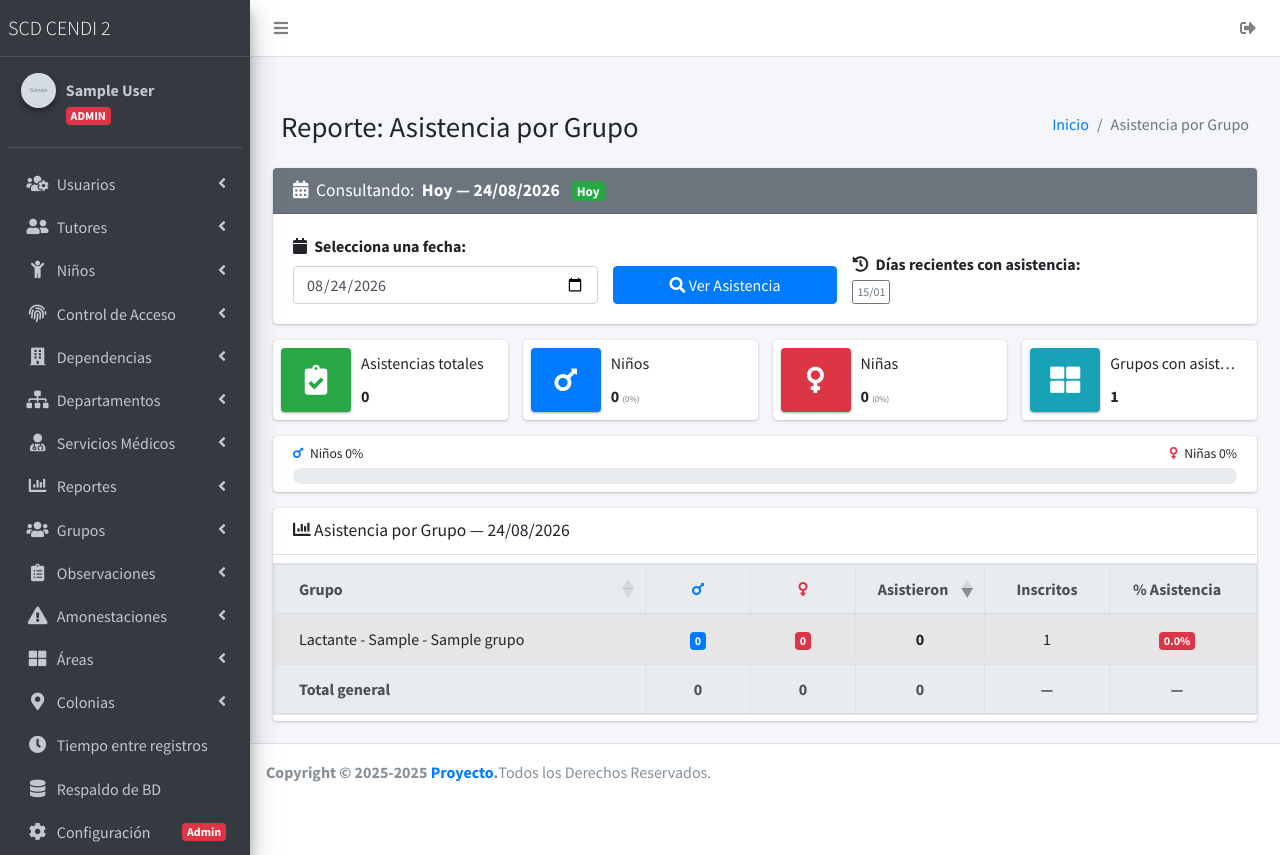
After one commit to NASA312/proyecto, a Django app: page /guarderia/reportes/asistencia-grupos/ in a window 1280 px wide. The commit adds this page. Run offline with Django 5.2, Linux system fonts and the light colour scheme; a user stored in the database is signed in; tables that the repository leaves empty hold one stand-in row (values such as "Sample post"); grey boxes marked "Sample" are stand-in pictures; some libraries are stand-ins or nearby versions.

Commit message:
feat: agregar reporte de asistencia por grupo y actualizar menú de navegación

```diff
--- /dev/null
+++ b/src/guarderia/templates/guarderia/reportes/asistencia_grupos.html
@@ -0,0 +1,322 @@
+{% extends 'base.html' %}
+{% load static %}
+
+{% block title %}Reporte: Asistencia por Grupo{% endblock %}
+
+{% block content %}
+<div class="content-header">
+  <div class="container-fluid">
+    <div class="row mb-2">
+      <div class="col-sm-6">
+        <h1 class="m-0">Reporte: Asistencia por Grupo</h1>
+      </div>
+      <div class="col-sm-6">
+        <ol class="breadcrumb float-sm-right">
+          <li class="breadcrumb-item"><a href="{% url 'guarderia:dashboard' %}">Inicio</a></li>
+          <li class="breadcrumb-item active">Asistencia por Grupo</li>
+        </ol>
+      </div>
+    </div>
+  </div>
+</div>
+
+<section class="content">
+  <div class="container-fluid">
+
+    <!-- ── Selector de fecha ────────────────────────────────────────── -->
+    <div class="card card-secondary">
+      <div class="card-header">
+        <h3 class="card-title">
+          <i class="fas fa-calendar-alt mr-1"></i>
+          Consultando:
+          <strong class="ml-1">
+            {% if es_hoy %}Hoy — {{ hoy|date:"d/m/Y" }}{% else %}{{ fecha_consulta|date:"d \d\e F \d\e Y" }}{% endif %}
+          </strong>
+          {% if not es_hoy %}
+            <span class="badge badge-warning ml-2">Histórico</span>
+          {% else %}
+            <span class="badge badge-success ml-2">Hoy</span>
+          {% endif %}
+        </h3>
+      </div>
+      <div class="card-body">
+        <div class="row align-items-end">
+          <div class="col-md-4">
+            <form method="get" id="formFecha">
+              <div class="form-group mb-0">
+                <label class="font-weight-bold">
+                  <i class="fas fa-calendar mr-1"></i> Selecciona una fecha:
+                </label>
+                <input type="date" id="inputFecha" name="fecha" class="form-control"
+                       value="{{ fecha_consulta|date:'Y-m-d' }}" max="{{ hoy|date:'Y-m-d' }}">
+              </div>
+            </form>
+          </div>
+          <div class="col-md-3">
+            <button type="button" onclick="document.getElementById('formFecha').submit()" class="btn btn-primary btn-block">
+              <i class="fas fa-search"></i> Ver Asistencia
+            </button>
+          </div>
+          <div class="col-md-5">
+            {% if not es_hoy %}
+            <a href="{% url 'guarderia:reporte_asistencia_grupos' %}" class="btn btn-success btn-sm">
+              <i class="fas fa-calendar-day"></i> Ir a Hoy
+            </a>
+            {% endif %}
+            {% if fechas_con_asistencia %}
+            <label class="font-weight-bold d-block mt-2 mb-1">
+              <i class="fas fa-history mr-1"></i> Días recientes con asistencia:
+            </label>
+            <div class="d-flex flex-wrap" style="gap:4px;">
+              {% for fecha in fechas_con_asistencia %}
+              <a href="?fecha={{ fecha|date:'Y-m-d' }}"
+                 class="btn btn-xs {% if fecha == fecha_consulta %}btn-success{% else %}btn-outline-secondary{% endif %}"
+                 title="{{ fecha|date:'d/m/Y' }}">
+                {{ fecha|date:"d/m" }}
+              </a>
+              {% endfor %}
+            </div>
+            {% endif %}
+          </div>
+        </div>
+      </div>
+    </div>
+
+    <!-- ── Tarjetas resumen ─────────────────────────────────────────── -->
+    <div class="row">
+      <div class="col-md-3 col-sm-6">
+        <div class="info-box">
+          <span class="info-box-icon bg-success elevation-1"><i class="fas fa-clipboard-check"></i></span>
+          <div class="info-box-content">
+            <span class="info-box-text">Asistencias totales</span>
+            <span class="info-box-number">{{ total_asistencias_general }}</span>
+          </div>
+        </div>
+      </div>
+      <div class="col-md-3 col-sm-6">
+        <div class="info-box">
+          <span class="info-box-icon bg-primary elevation-1"><i class="fas fa-mars"></i></span>
+          <div class="info-box-content">
+            <span class="info-box-text">Niños</span>
+            <span class="info-box-number">
+              {{ total_masculino_general }}
+              <small class="text-muted" style="font-size:.55em;">({{ pct_masculino }}%)</small>
+            </span>
+          </div>
+        </div>
+      </div>
+      <div class="col-md-3 col-sm-6">
+        <div class="info-box">
+          <span class="info-box-icon bg-danger elevation-1"><i class="fas fa-venus"></i></span>
+          <div class="info-box-content">
+            <span class="info-box-text">Niñas</span>
+            <span class="info-box-number">
+              {{ total_femenino_general }}
+              <small class="text-muted" style="font-size:.55em;">({{ pct_femenino }}%)</small>
+            </span>
+          </div>
+        </div>
+      </div>
+      <div class="col-md-3 col-sm-6">
+        <div class="info-box">
+          <span class="info-box-icon bg-info elevation-1"><i class="fas fa-th-large"></i></span>
+          <div class="info-box-content">
+            <span class="info-box-text">Grupos con asistencia</span>
+            <span class="info-box-number">{{ resumen_por_grupo|length }}</span>
+          </div>
+        </div>
+      </div>
+    </div>
+
+    <!-- ── Barra distribución ───────────────────────────────────────── -->
+    <div class="card">
+      <div class="card-body py-2">
+        <div class="d-flex justify-content-between mb-1" style="font-size:.85rem;">
+          <span><i class="fas fa-mars mr-1 text-primary"></i> Niños {{ pct_masculino }}%</span>
+          <span><i class="fas fa-venus mr-1 text-danger"></i> Niñas {{ pct_femenino }}%</span>
+        </div>
+        <div class="progress" style="height:16px;border-radius:8px;">
+          <div class="progress-bar bg-primary" style="width:{{ pct_masculino }}%;border-radius:8px 0 0 8px;">
+            {% if pct_masculino > 10 %}{{ pct_masculino }}%{% endif %}
+          </div>
+          <div class="progress-bar bg-danger" style="width:{{ pct_femenino }}%;border-radius:0 8px 8px 0;">
+            {% if pct_femenino > 10 %}{{ pct_femenino }}%{% endif %}
+          </div>
+        </div>
+      </div>
+    </div>
+
+    <!-- ── Tabla resumen por grupo ─────────────────────────────────── -->
+    <div class="card">
+      <div class="card-header">
+        <h3 class="card-title">
+          <i class="fas fa-chart-bar"></i> Asistencia por Grupo — {{ fecha_consulta|date:"d/m/Y" }}
+        </h3>
+      </div>
+      <div class="card-body p-0">
+        <table id="tablaResumenGrupos" class="table table-striped table-bordered table-hover w-100 mb-0">
+          <thead class="thead-light">
+            <tr>
+              <th>Grupo</th>
+              <th class="text-center" style="width:80px;"><i class="fas fa-mars text-primary" title="Niños"></i></th>
+              <th class="text-center" style="width:80px;"><i class="fas fa-venus text-danger" title="Niñas"></i></th>
+              <th class="text-center" style="width:90px;">Asistieron</th>
+              <th class="text-center" style="width:100px;">Inscritos</th>
+              <th class="text-center" style="width:110px;">% Asistencia</th>
+            </tr>
+          </thead>
+          <tbody>
+            {% for fila in resumen_por_grupo %}
+            <tr>
+              <td>{{ fila.grupo }}</td>
+              <td class="text-center"><span class="badge badge-primary">{{ fila.masculino }}</span></td>
+              <td class="text-center"><span class="badge badge-danger">{{ fila.femenino }}</span></td>
+              <td class="text-center"><strong>{{ fila.total }}</strong></td>
+              <td class="text-center">
+                {% if fila.total_inscritos is not None %}
+                  {{ fila.total_inscritos }}
+                {% else %}—{% endif %}
+              </td>
+              <td class="text-center">
+                {% if fila.porcentaje is not None %}
+                  <span class="badge {% if fila.porcentaje >= 75 %}badge-success{% elif fila.porcentaje >= 40 %}badge-warning{% else %}badge-danger{% endif %}">
+                    {{ fila.porcentaje }}%
+                  </span>
+                {% else %}—{% endif %}
+              </td>
+            </tr>
+            {% empty %}
+            <tr>
+              <td colspan="6" class="text-center text-muted py-3">Sin asistencia registrada para esta fecha</td>
+            </tr>
+            {% endfor %}
+          </tbody>
+          <tfoot class="thead-light">
+            <tr>
+              <th>Total general</th>
+              <th class="text-center">{{ total_masculino_general }}</th>
+              <th class="text-center">{{ total_femenino_general }}</th>
+              <th class="text-center">{{ total_asistencias_general }}</th>
+              <th class="text-center">—</th>
+              <th class="text-center">—</th>
+            </tr>
+          </tfoot>
+        </table>
+      </div>
+    </div>
+
+  </div>
+</section>
+{% endblock %}
+
+{% block scripts %}
+<script src="https://cdn.datatables.net/1.13.7/js/jquery.dataTables.min.js"></script>
+<script src="https://cdn.datatables.net/1.13.7/js/dataTables.bootstrap4.min.js"></script>
+<script src="https://cdn.datatables.net/1.13.7/js/jquery.dataTables.min.js"></script>
+<script src="https://cdn.datatables.net/1.13.7/js/dataTables.bootstrap4.min.js"></script>
+<script src="https://cdn.datatables.net/responsive/2.5.0/js/dataTables.responsive.min.js"></script>
+<script src="https://cdn.datatables.net/responsive/2.5.0/js/responsive.bootstrap4.min.js"></script>
+<script src="https://cdn.datatables.net/buttons/2.4.2/js/dataTables.buttons.min.js"></script>
+<script src="https://cdn.datatables.net/buttons/2.4.2/js/buttons.bootstrap4.min.js"></script>
+<script src="https://cdnjs.cloudflare.com/ajax/libs/jszip/3.10.1/jszip.min.js"></script>
+<script src="https://cdnjs.cloudflare.com/ajax/libs/pdfmake/0.2.7/pdfmake.min.js"></script>
+<script src="https://cdnjs.cloudflare.com/ajax/libs/pdfmake/0.2.7/vfs_fonts.js"></script>
+<script src="https://cdn.datatables.net/buttons/2.4.2/js/buttons.html5.min.js"></script>
+<script src="https://cdn.datatables.net/buttons/2.4.2/js/buttons.print.min.js"></script>
+
+<script>
+$(document).ready(function () {
+  var lang = Object.assign({}, window.dtEspanol, {
+    emptyTable: '<span class="text-muted"><i class="fas fa-info-circle"></i> Sin datos</span>'
+  });
+
+var botonesExport = function (titulo) {
+  return [
+    {
+      extend: 'copy', text: '<i class="fas fa-copy mr-1"></i>Copiar', className: 'btn btn-default btn-sm',
+      exportOptions: {
+        columns: ':visible', stripHtml: true,
+        format: {
+          header: function (data, columnIdx, node) {
+            if ($(node).find('.fa-mars').length) return 'Niños';
+            if ($(node).find('.fa-venus').length) return 'Niñas';
+            return data;
+          }
+        }
+      }
+    },
+    {
+      extend: 'excel', text: '<i class="fas fa-file-excel mr-1"></i>Excel', className: 'btn btn-success btn-sm', title: titulo,
+      exportOptions: {
+        columns: ':visible', stripHtml: true,
+        format: {
+          header: function (data, columnIdx, node) {
+            if ($(node).find('.fa-mars').length) return 'Niños';
+            if ($(node).find('.fa-venus').length) return 'Niñas';
+            return data;
+          }
+        }
+      },
+      footer: true
+    },
+    {
+      extend: 'csv', text: '<i class="fas fa-file-csv mr-1"></i>CSV', className: 'btn btn-info btn-sm', title: titulo,
+      exportOptions: {
+        columns: ':visible', stripHtml: true,
+        format: {
+          header: function (data, columnIdx, node) {
+            if ($(node).find('.fa-mars').length) return 'Niños';
+            if ($(node).find('.fa-venus').length) return 'Niñas';
+            return data;
+          }
+        }
+      },
+      footer: true
+    },
+    {
+      extend: 'pdf', text: '<i class="fas fa-file-pdf mr-1"></i>PDF', className: 'btn btn-danger btn-sm', title: titulo,
+      orientation: 'portrait', pageSize: 'A4',
+      exportOptions: {
+        columns: ':visible', stripHtml: true,
+        format: {
+          header: function (data, columnIdx, node) {
+            if ($(node).find('.fa-mars').length) return 'Niños';
+            if ($(node).find('.fa-venus').length) return 'Niñas';
+            return data;
+          }
+        }
+      },
+      footer: true
+    },
+    {
+      extend: 'print', text: '<i class="fas fa-print mr-1"></i>Imprimir', className: 'btn btn-secondary btn-sm',
+      exportOptions: {
+        columns: ':visible',
+        format: {
+          header: function (data, columnIdx, node) {
+            if ($(node).find('.fa-mars').length) return 'Niños';
+            if ($(node).find('.fa-venus').length) return 'Niñas';
+            return data;
+          }
+        }
+      },
+      footer: true
+    }
+  ];
+};
+
+$('#tablaResumenGrupos').DataTable({
+  responsive: true,
+  autoWidth: false,
+  paging: false,
+  searching: false,
+  info: false,
+  dom: '<"row align-items-center mb-2"<"col-sm-12"B>>t',
+  buttons: botonesExport('Asistencia por Grupo — {{ fecha_consulta|date:"d/m/Y" }}'),
+  columnDefs: [{ orderable: false, targets: [1, 2, 3, 4, 5] }],
+  language: lang,
+  order: [[3, 'desc']]
+});
+});
+</script>
+{% endblock scripts %}
--- a/src/guarderia/urls.py
+++ b/src/guarderia/urls.py
@@ -128,6 +128,7 @@ urlpatterns = [
 
     path('reportes/tutores-dependencia/', views.reporte_tutores_dependencia, name='reporte_tutores_dependencia'),
     path('reportes/asistencia-genero/',   views.reporte_asistencia_genero,   name='reporte_asistencia_genero'),
+    path('reportes/asistencia-grupos/', views.reporte_asistencia_grupos, name='reporte_asistencia_grupos'),
     path('configuracion/tiempo-limite/', views.configuracion_guarderia, name='configuracion_guarderia'),
 
     # =====================================
--- a/src/guarderia/views.py
+++ b/src/guarderia/views.py
@@ -2648,6 +2648,120 @@ def reporte_asistencia_genero(request):
     return render(request, 'guarderia/reportes/asistencia_genero.html', context)
 
 @login_required
+@rol_requerido('ADMIN', 'EMPLEADO')
+def reporte_asistencia_grupos(request):
+    """Reporte de asistencia por grupo: cuántos niños y niñas asistieron cada día, por grupo"""
+    from datetime import date as date_type
+
+    hoy = date_type.today()
+
+    # ── Fecha seleccionada (por defecto hoy) ────────────────────────────
+    fecha_str = request.GET.get('fecha', '')
+    try:
+        fecha_consulta = date_type.fromisoformat(fecha_str) if fecha_str else hoy
+    except ValueError:
+        fecha_consulta = hoy
+
+    es_hoy = (fecha_consulta == hoy)
+
+    # ── Niños que asistieron (tuvieron ENTRADA) en la fecha, por grupo ──
+    grupos_activos = Grupo.objects.filter(activo=True).order_by('tipo', 'grado', 'nombre')
+
+    resumen_por_grupo = []
+    total_masculino_general = 0
+    total_femenino_general  = 0
+
+    for grupo in grupos_activos:
+        # IDs de niños de este grupo con al menos una ENTRADA ese día
+        ninos_asistieron_ids = (
+            RegistroAcceso.objects
+            .filter(
+                nino__grupo=grupo,
+                tipo='ENTRADA',
+                fecha_hora__date=fecha_consulta,
+                verificacion_exitosa=True,
+            )
+            .values_list('nino_id', flat=True)
+            .distinct()
+        )
+
+        ninos_asistieron = Nino.objects.filter(id__in=ninos_asistieron_ids)
+        masc = ninos_asistieron.filter(genero='M').count()
+        fem  = ninos_asistieron.filter(genero='F').count()
+        tot  = masc + fem
+
+        # Total de niños inscritos en el grupo (para referencia de ocupación)
+        total_inscritos = grupo.ninos.filter(activo=True).count()
+
+        resumen_por_grupo.append({
+            'grupo':           grupo,
+            'masculino':       masc,
+            'femenino':        fem,
+            'total':           tot,
+            'total_inscritos': total_inscritos,
+            'porcentaje':      round(tot / total_inscritos * 100, 1) if total_inscritos else 0,
+        })
+
+        total_masculino_general += masc
+        total_femenino_general  += fem
+
+    total_asistencias_general = total_masculino_general + total_femenino_general
+
+    # ── Niños sin grupo que asistieron (por si acaso) ────────────────────
+    ninos_sg_ids = (
+        RegistroAcceso.objects
+        .filter(
+            nino__grupo__isnull=True,
+            tipo='ENTRADA',
+            fecha_hora__date=fecha_consulta,
+            verificacion_exitosa=True,
+        )
+        .values_list('nino_id', flat=True)
+        .distinct()
+    )
+    ninos_sg = Nino.objects.filter(id__in=ninos_sg_ids)
+    m_sg = ninos_sg.filter(genero='M').count()
+    f_sg = ninos_sg.filter(genero='F').count()
+    t_sg = m_sg + f_sg
+
+    if t_sg > 0:
+        resumen_por_grupo.append({
+            'grupo':           'Sin grupo asignado',
+            'masculino':       m_sg,
+            'femenino':        f_sg,
+            'total':           t_sg,
+            'total_inscritos': None,
+            'porcentaje':      None,
+        })
+        total_masculino_general += m_sg
+        total_femenino_general  += f_sg
+        total_asistencias_general += t_sg
+
+    # ── Fechas con asistencia registrada (para el datepicker) ───────────
+    fechas_con_asistencia = (
+        RegistroAcceso.objects
+        .filter(tipo='ENTRADA', verificacion_exitosa=True)
+        .dates('fecha_hora', 'day', order='DESC')[:30]
+    )
+
+    pct_masculino = round(total_masculino_general / total_asistencias_general * 100, 1) if total_asistencias_general else 0
+    pct_femenino  = round(total_femenino_general  / total_asistencias_general * 100, 1) if total_asistencias_general else 0
+
+    context = {
+        'resumen_por_grupo':          resumen_por_grupo,
+        'total_masculino_general':    total_masculino_general,
+        'total_femenino_general':     total_femenino_general,
+        'total_asistencias_general':  total_asistencias_general,
+        'pct_masculino':              pct_masculino,
+        'pct_femenino':               pct_femenino,
+        'hoy':                        hoy,
+        'fecha_consulta':             fecha_consulta,
+        'es_hoy':                     es_hoy,
+        'fechas_con_asistencia':      fechas_con_asistencia,
+    }
+    return render(request, 'guarderia/reportes/asistencia_grupos.html', context)
+
+@login_required
 @admin_requerido
 def configuracion_guarderia(request):
     config = ConfiguracionGuarderia.get_solo()
--- a/src/templates/base_parts/menu.html
+++ b/src/templates/base_parts/menu.html
@@ -268,6 +268,13 @@
               </a>
             </li>
 
+            <li class="nav-item">
+              <a href="{% url 'guarderia:reporte_asistencia_grupos' %}" class="nav-link">
+                <i class="fas fa-users nav-icon"></i>
+                <p>Asistencia por Grupo</p>
+              </a>
+            </li>
+
           </ul>
         </li>
         {% endif %}
```
